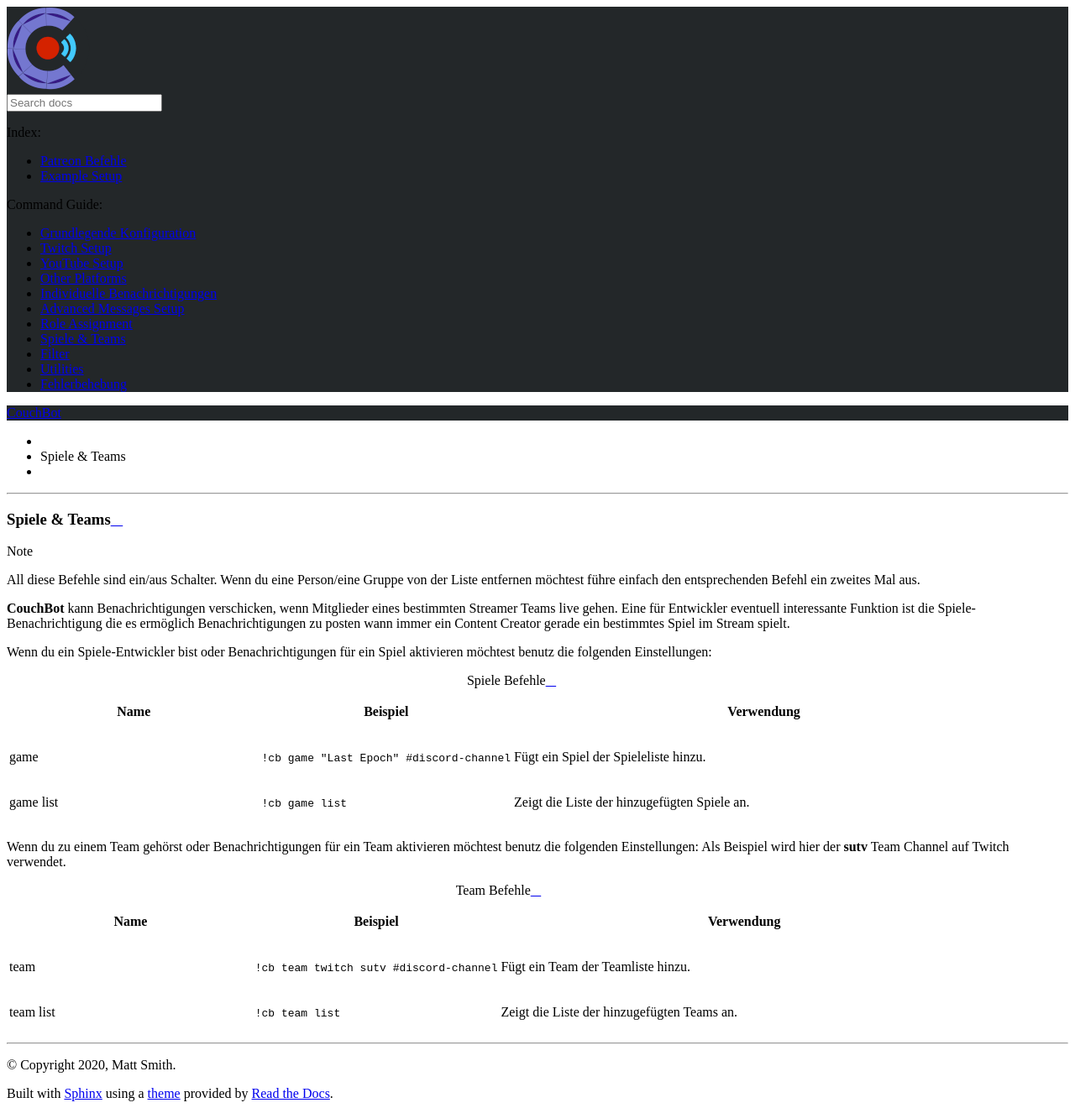
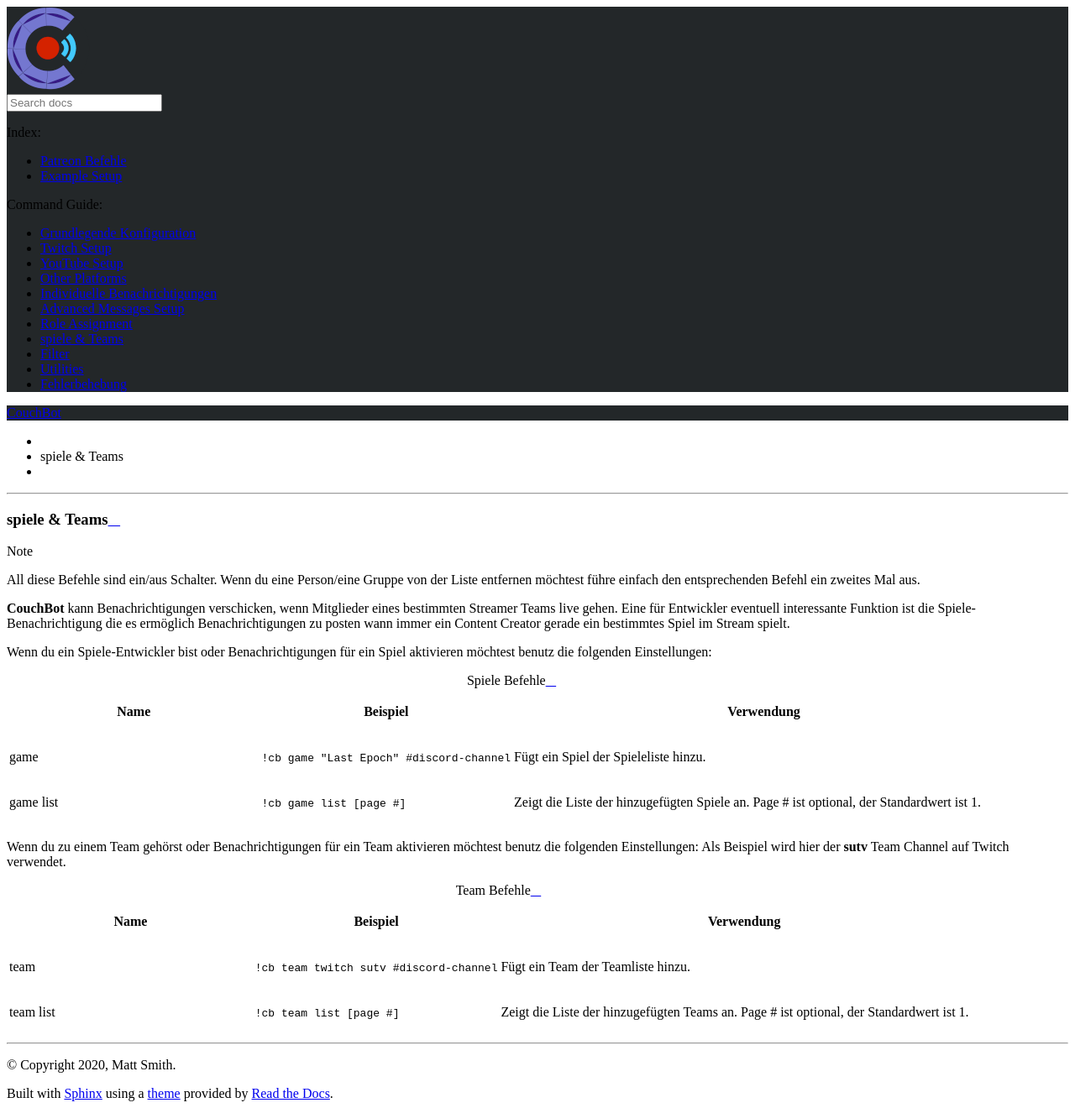
Before and after one commit to MTDCodes/CouchBot.Docs.German, a Sphinx documentation site: the page built from docs/gameteam.rst, in a window 1280 px wide. Shown: the whole page at 84% size. Built offline with Sphinx 7.4.7 and the Read the Docs theme 2.0.0, drawn with Linux system fonts in a browser that asks for light colours.

Commit message:
Update gameteam.rst

```diff
--- a/docs/gameteam.rst
+++ b/docs/gameteam.rst
@@ -1,7 +1,7 @@
 .. _gameteam:
 
 ==============
-Spiele & Teams
+spiele & Teams
 ==============
 
 .. note:: All diese Befehle sind ein/aus Schalter. Wenn du eine Person/eine Gruppe von der Liste entfernen möchtest führe einfach den entsprechenden Befehl ein zweites Mal aus.
@@ -21,8 +21,8 @@ Wenn du ein Spiele-Entwickler bist oder Benachrichtigungen für ein Spiel aktivi
      - ``!cb game "Last Epoch" #discord-channel``
      - Fügt ein Spiel der Spieleliste hinzu.
    * - game list
-     - ``!cb game list``
-     - Zeigt die Liste der hinzugefügten Spiele an.
+     - ``!cb game list [page #]``
+     - Zeigt die Liste der hinzugefügten Spiele an. Page # ist optional, der Standardwert ist 1.
 
 
 Wenn du zu einem Team gehörst oder Benachrichtigungen für ein Team aktivieren möchtest benutz die folgenden Einstellungen:
@@ -39,5 +39,5 @@ Als Beispiel wird hier der **sutv** Team Channel auf Twitch verwendet.
      - ``!cb team twitch sutv #discord-channel``
      - Fügt ein Team der Teamliste hinzu.
    * - team list
-     - ``!cb team list``
-     - Zeigt die Liste der hinzugefügten Teams an.
+     - ``!cb team list [page #]``
+     - Zeigt die Liste der hinzugefügten Teams an. Page # ist optional, der Standardwert ist 1.
```
